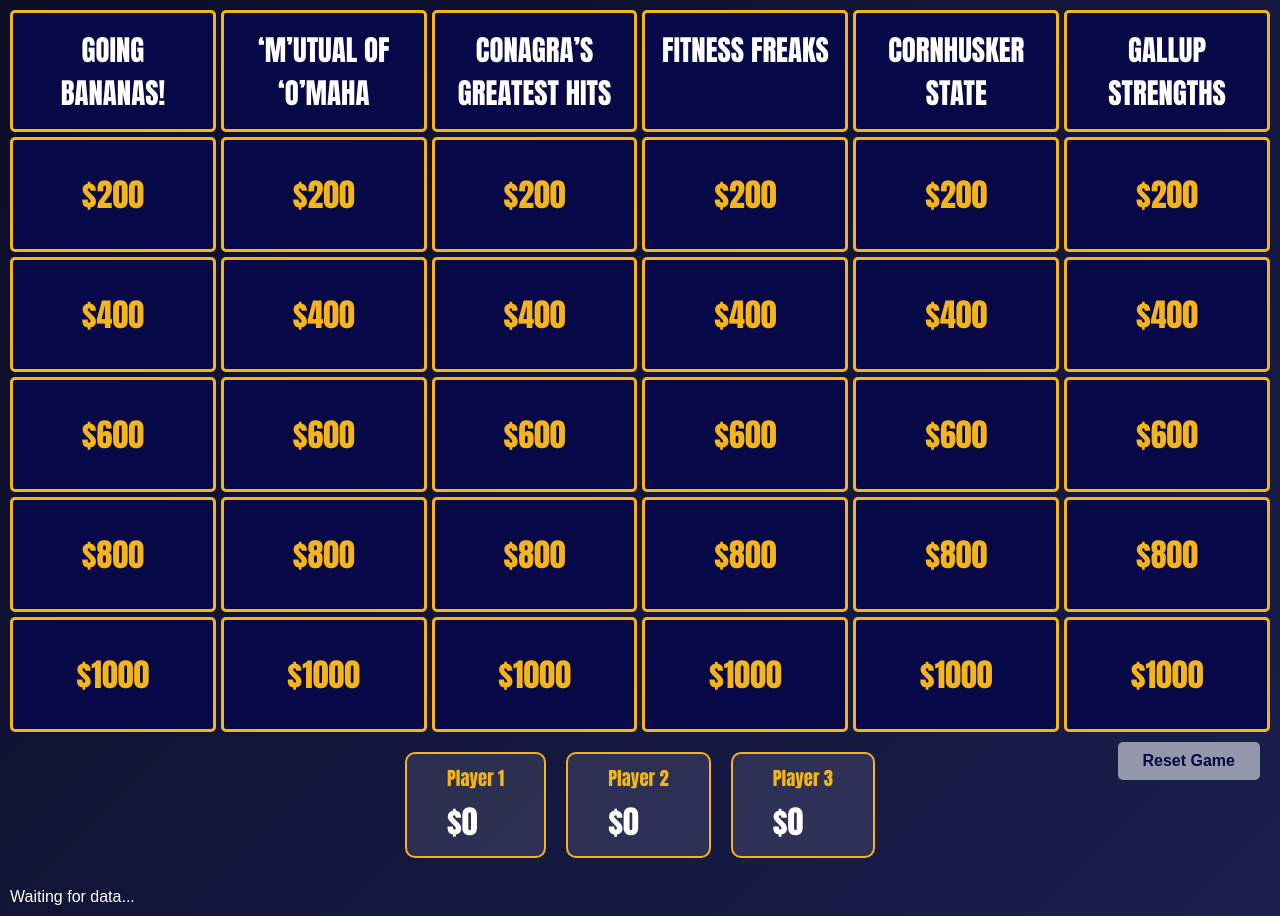
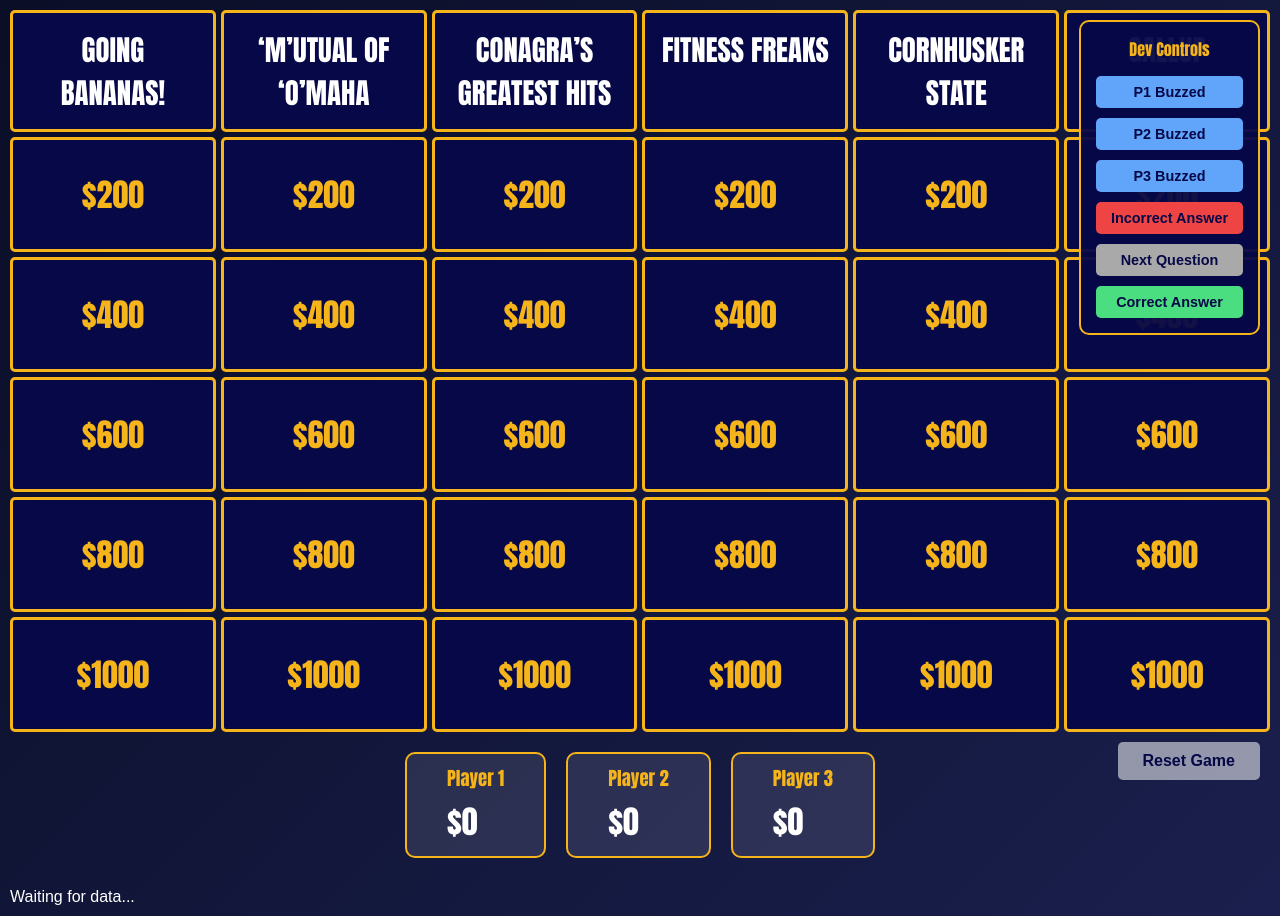
Before and after one commit to DanielKasparek/banananeopardy, a plain HTML site: page Banananeopardy/web/game.html in a window 1280 px wide. Drawn offline with Linux system fonts and the light colour scheme; a web font is replaced by a local one.

Commit message:
Added dev controls to allow for testing without device

```diff
--- a/Banananeopardy/web/game.html
+++ b/Banananeopardy/web/game.html
@@ -194,6 +194,69 @@
             z-index: 100;
         }
 
+        .dev-controls {
+            position: fixed;
+            top: 20px;
+            right: 20px;
+            z-index: 10000;
+            background: rgba(6, 8, 71, 0.95);
+            border: 2px solid #f4b41a;
+            border-radius: 10px;
+            padding: 15px;
+            display: flex;
+            flex-direction: column;
+            gap: 10px;
+            max-width: 200px;
+        }
+
+        .dev-controls h4 {
+            color: #f4b41a;
+            margin-bottom: 5px;
+            font-size: 1rem;
+            text-align: center;
+            font-family: "Impact";
+        }
+
+        .dev-btn {
+            background: #4ade80;
+            color: #060847;
+            padding: 8px 15px;
+            font-size: 0.9rem;
+            font-weight: bold;
+            border-radius: 5px;
+            cursor: pointer;
+            transition: all 0.3s;
+            border: none;
+        }
+
+        .dev-btn:hover {
+            background: #22c55e;
+            transform: translateY(-2px);
+        }
+
+        .dev-btn.buzz {
+            background: #60a5fa;
+        }
+
+        .dev-btn.buzz:hover {
+            background: #3b82f6;
+        }
+
+        .dev-btn.incorrect {
+            background: #ef4444;
+        }
+
+        .dev-btn.incorrect:hover {
+            background: #dc2626;
+        }
+
+        .dev-btn.next {
+            background: darkgray;
+        }
+
+        .dev-btn.next:hover {
+            background: gray;
+        }
 
         .reset-btn {
             background: #fcfcfc8c;
@@ -296,13 +359,6 @@
     <div class="modal-content">
         <div class="question" id="question"></div>
         <div class="answer" id="answer"></div>
-        <div class="buttons">
-            <button onclick="showAnswer()">Show Answer</button>
-            <button onclick="correctAnswer(1)">Player 1 Correct</button>
-            <button onclick="correctAnswer(2)">Player 2 Correct</button>
-            <button onclick="correctAnswer(3)">Player 3 Correct</button>
-            <button onclick="closeModal()">Close</button>
-        </div>
     </div>
 </div>
 
@@ -322,6 +378,16 @@
 </div>
 
 <div id="countdown">Waiting for data...</div>
+
+<div class="dev-controls">
+    <h4>Dev Controls</h4>
+    <button class="dev-btn buzz" onclick="emulateButton('player1')">P1 Buzzed</button>
+    <button class="dev-btn buzz" onclick="emulateButton('player2')">P2 Buzzed</button>
+    <button class="dev-btn buzz" onclick="emulateButton('player3')">P3 Buzzed</button>
+    <button class="dev-btn incorrect" onclick="emulateButton('incorrect')">Incorrect Answer</button>
+    <button class="dev-btn next" onclick="emulateButton('next_question')">Next Question</button>
+    <button class="dev-btn" onclick="emulateButton('correct')">Correct Answer</button>
+</div>
 
 <div class="reset-container">
   <button class="reset-btn" onclick="resetGame()">Reset Game</button>
@@ -405,6 +471,12 @@
                         console.warn('Unknown button:', button);
                 }
             });
+        }
+
+        // Emulate button press for dev testing
+        function emulateButton(buttonName) {
+            console.log('Emulating button:', buttonName);
+            handleButtonEvents([buttonName]);
         }
 
         // Track which player buzzed in (for use with correct button)
```
